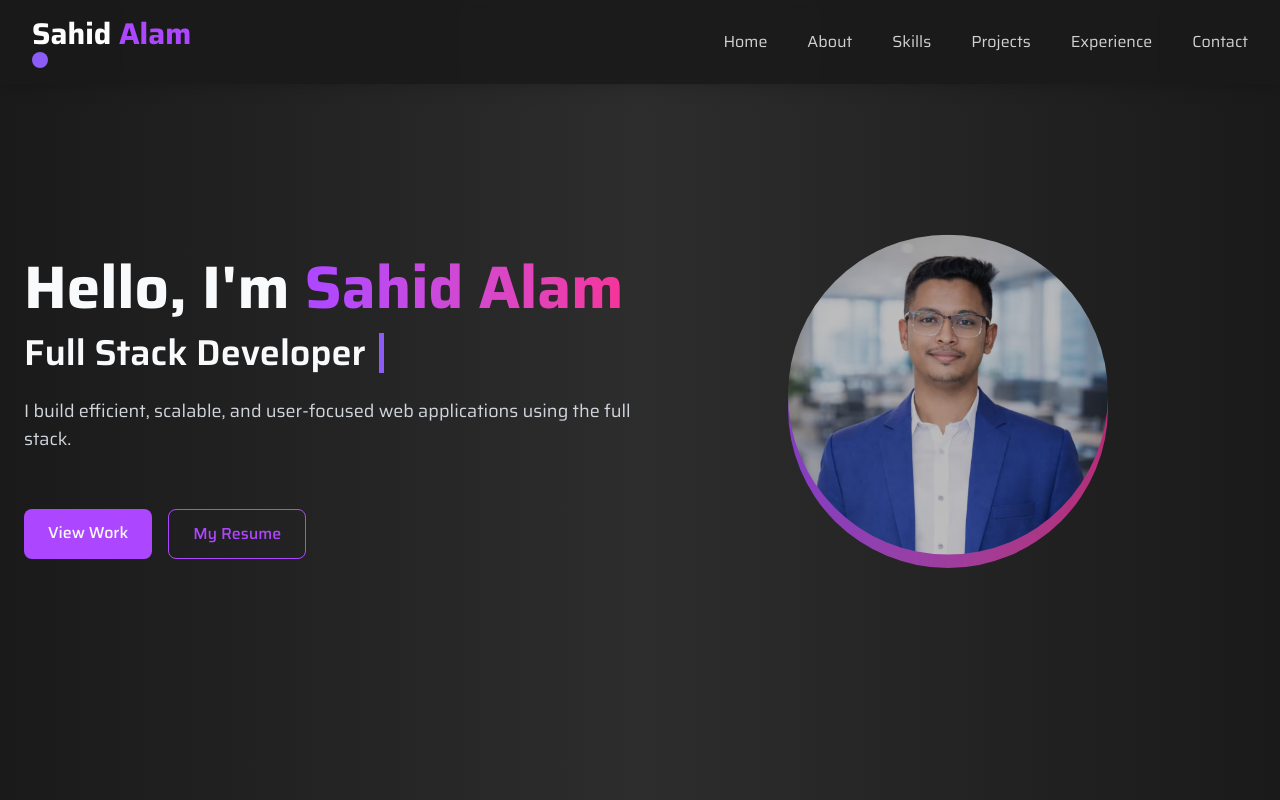
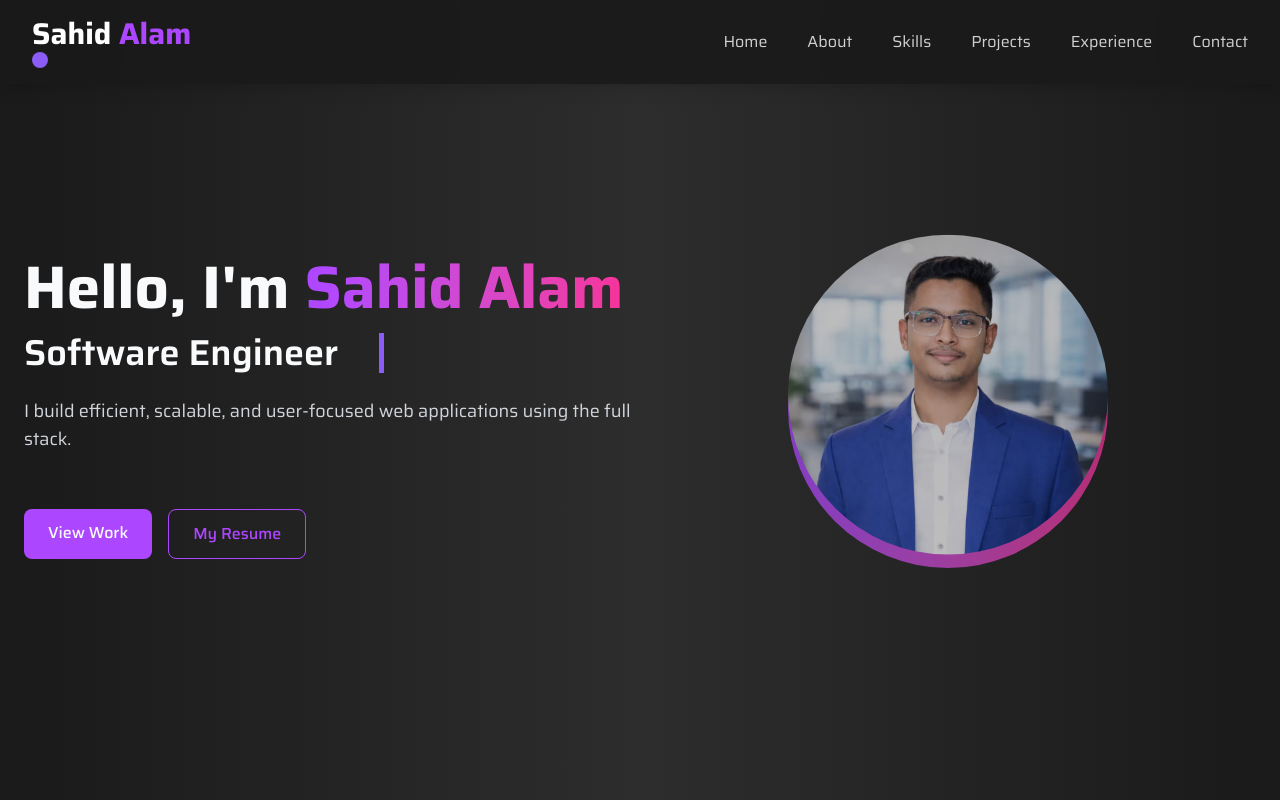
Before and after one commit to sahidalam000/Personal-Portfolio-web, a React (Vite) app in the folder Frontend/: page / in a window 1280 px wide. Shown: the top 800 px of the page. Built offline with nearby package versions, Linux system fonts and the light colour scheme.

Commit message:
Added projects

```diff
--- a/Frontend/src/assets/assets.js
+++ b/Frontend/src/assets/assets.js
@@ -12,6 +12,7 @@ import foodImg from '../assets/food.avif';
 import hireImg from '../assets/hire.avif';
 import folioImg from '../assets/folio.avif';
 import brightImg from '../assets/bright.avif';
+import shopnowImg from '../assets/shopnow.avif';
 
 
 
@@ -86,7 +87,7 @@ export const skills = [
 
 export const projects = [
   {
-    title: "Bright Future Tutoring — A Learning Platform",
+    title: "Bright Future Tutoring — An Education Management System",
     description: "A complete MERN-based Tuition Management System featuring student enrollment, admin approval workflows, dashboards, student information, performance tracking, study materials, schedules, fee management, authentication, and responsive mobile support.",
     image: brightImg,
     tech: ["React.js", "Node.js", "Express.js", "MongoDB Atlas","Tailwind CSS", "JWT","Cloudinary", "Framer Motion", "Multer", "REST API"],
@@ -103,15 +104,15 @@ export const projects = [
     demo: "https://role-based-job-portal.vercel.app/",
     code: "https://github.com/sahidalam000/Role-Based-Job-Portal.git",
   },
-  // {
-  //   title: "Personal Portfolio ",
-  //   description: "A modern and responsive portfolio website showcasing my skills, projects, and experience with smooth animations and an intuitive user interface.",
-  //   image: folioImg,
-  //   tech: ["React", "Framer-motion", "Express.js", "MongoDB", "Tailwind CSS",],
-  //   icons: [FaReact, FaDatabase],
-  //   demo: "https://personal-portfolio-web-woad.vercel.app/",
-  //   code: "https://github.com/sahidalam000/Personal-Portfolio-web.git",
-  // },
+  {
+    title: "ShopNow - An E-Commerce Platform",
+    description: " Built a complete e-commerce web application using the MERN stack.The platform features full user auth, product browsing with search/filter/sort/pagination, a persistent shopping cart, order tracking, product reviews, wishlists, and a full admin dashboard for order management.",
+    image: shopnowImg,
+    tech: ["React", "Node.js", "Express.js", "MongoDB Atlas", "Tailwind CSS", "Context API", "REST API", "Axios", "JWT", "Mongoose ODM"],
+    icons: [FaReact, FaDatabase],
+    demo: "https://shopnow-plateforom.vercel.app/",
+    code: "https://github.com/sahidalam000/ShopNow---E-Commerce-Plateform.git",
+  },
   // {
   //   title: "Portfolio Website",
   //   description: "A personal portfolio to showcase projects, skills, and blogs with dark/light mode support.",
@@ -144,12 +145,20 @@ export const projects = [
 
 export const workData = [
   {
+    role: "Freelancer as a Software Developer",
+    company: "Fiverr",
+    duration: " June 2026 - present",
+    description:
+      "Started my career building basic websites and gradually took on more complex projects as I expanded my skill set.",
+    color: "Purple"
+  },
+  {
     role: "Full Stack Web Development Internship (Remote) ",
     company: "Webstack Academy, Bengaluru ",
     duration: "July 2024 – Sept 2024",
     description:
-      "• Developed and maintained a full-stack E-Commerce food ordering web applications using the React.js, Node.js, Express.js, MongoDB, Bootsrap, Restful API’s, Cloudinary, Stripe, Redux. " ,
-    color: "purple"
+      "• Developed and maintained a full-stack E-Commerce food ordering web applications using the MERN stack. Built features for integrated for cart, order tracking, payment and user authentication to enhance user engagement and data security.   " ,
+      color: "purple"
   },
   // {
   //   role: "Web Development Summer Internship (Remote)",
--- a/Frontend/src/components/Hero.jsx
+++ b/Frontend/src/components/Hero.jsx
@@ -24,7 +24,7 @@ const Hero = () => {
          </h1>
 
          <h2 className='text-2xl md:text-4xl font-semibold mb-6 typewriter'>
-            Full Stack Developer
+            Software Engineer
          </h2>
 
 
@@ -34,7 +34,7 @@ const Hero = () => {
       <br />
          <div className='flex space-x-4'>
             <a href="#projects" className='px-6 py-3 bg-purple-500 rounded-lg font-medium hover:bg-purple-700 transition duration-300'>View Work</a>
-            <a href="/resumeSahid.pdf" target='_blank' rel='noopener noreferrer' className='px-6 py-3 border border-purple-500 text-purple-500 rounded-lg font-medium hover:bg-purple-500/20 transition duration-300'>My Resume</a>
+            <a href="/Sahidcompressed.pdf" target='_blank' rel='noopener noreferrer' className='px-6 py-3 border border-purple-500 text-purple-500 rounded-lg font-medium hover:bg-purple-500/20 transition duration-300'>My Resume</a>
          </div>
        </div>
 
--- a/Frontend/src/components/Work.jsx
+++ b/Frontend/src/components/Work.jsx
@@ -70,8 +70,7 @@ const Work = () => {
   <p className='text-gray-300'>
     {data.description}
     <br />
-    • Built features for integrated for cart, order tracking, payment and user authentication to enhance user engagement and
-data security.
+
 
   </p>
 
```
Also changed, not shown: Frontend/src/assets/shopnow.avif (added), 1 other file (tests, documents, lock files or other folders).
